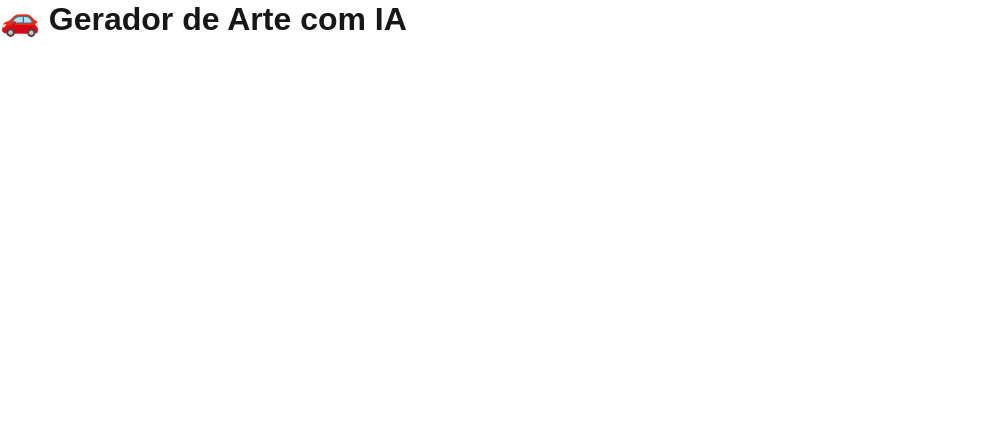
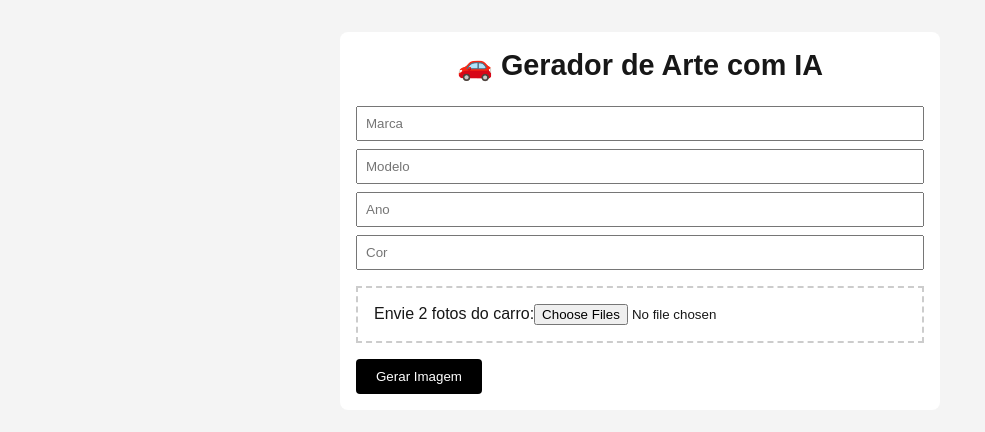
Before and after one commit to vLecaBR/photo-car-gen, a Next.js app: page / in a window 1280 px wide. Shown: the top 432 px of the page, without its empty margins (0-985 px from the left). Built offline with nearby package versions, Linux system fonts and the light colour scheme.

Commit message:
imageupload adicionado e index

```diff
--- /dev/null
+++ b/src/components/ImageUpload.js
@@ -0,0 +1,26 @@
+import React from 'react';
+import styled from 'styled-components';
+
+const UploadBox = styled.div`
+  border: 2px dashed #ccc;
+  padding: 1rem;
+  margin-top: 1rem;
+`;
+
+export default function ImageUpload({ images, setImages }) {
+  const handleChange = (e) => {
+    const files = Array.from(e.target.files);
+    if (files.length > 2) {
+      alert('Apenas 2 imagens são permitidas');
+      return;
+    }
+    setImages(files);
+  };
+
+  return (
+    <UploadBox>
+      <label>Envie 2 fotos do carro:</label>
+      <input type="file" accept="image/*" multiple onChange={handleChange} />
+    </UploadBox>
+  );
+}
--- a/src/pages/index.js
+++ b/src/pages/index.js
@@ -1,3 +1,67 @@
+import React, { useState } from 'react';
+import CarForm from '../components/CarForm';
+import ImageUpload from '../components/ImageUpload';
+import GlobalStyle from '../styles/GlobalStyles';
+import styled from 'styled-components';
+
+const Container = styled.div`
+  max-width: 600px;
+  margin: 2rem auto;
+  padding: 1rem;
+  background: white;
+  border-radius: 8px;
+`;
+
 export default function Home() {
-  return <h1>🚗 Gerador de Arte com IA</h1>;
+  const [carData, setCarData] = useState({
+    brand: '',
+    model: '',
+    year: '',
+    color: '',
+  });
+  const [images, setImages] = useState([]);
+  const [generatedImage, setGeneratedImage] = useState(null);
+  const [loading, setLoading] = useState(false);
+
+  const handleSubmit = async () => {
+    if (images.length < 2) {
+      alert('Envie duas imagens');
+      return;
+    }
+
+    setLoading(true);
+
+    const formData = new FormData();
+    formData.append('brand', carData.brand);
+    formData.append('model', carData.model);
+    formData.append('year', carData.year);
+    formData.append('color', carData.color);
+    images.forEach((img, idx) => formData.append(`image${idx + 1}`, img));
+
+    const res = await fetch('/api/generate', {
+      method: 'POST',
+      body: formData,
+    });
+
+    const data = await res.json();
+    setGeneratedImage(data.image);
+    setLoading(false);
+  };
+
+  return (
+    <>
+      <GlobalStyle />
+      <Container>
+        <h1>🚗 Gerador de Arte com IA</h1>
+        <CarForm carData={carData} setCarData={setCarData} />
+        <ImageUpload images={images} setImages={setImages} />
+        <button onClick={handleSubmit} disabled={loading}>
+          {loading ? 'Gerando...' : 'Gerar Imagem'}
+        </button>
+        {generatedImage && (
+          <img src={generatedImage} alt="Imagem gerada" style={{ marginTop: 20, width: '100%' }} />
+        )}
+      </Container>
+    </>
+  );
 }
```
